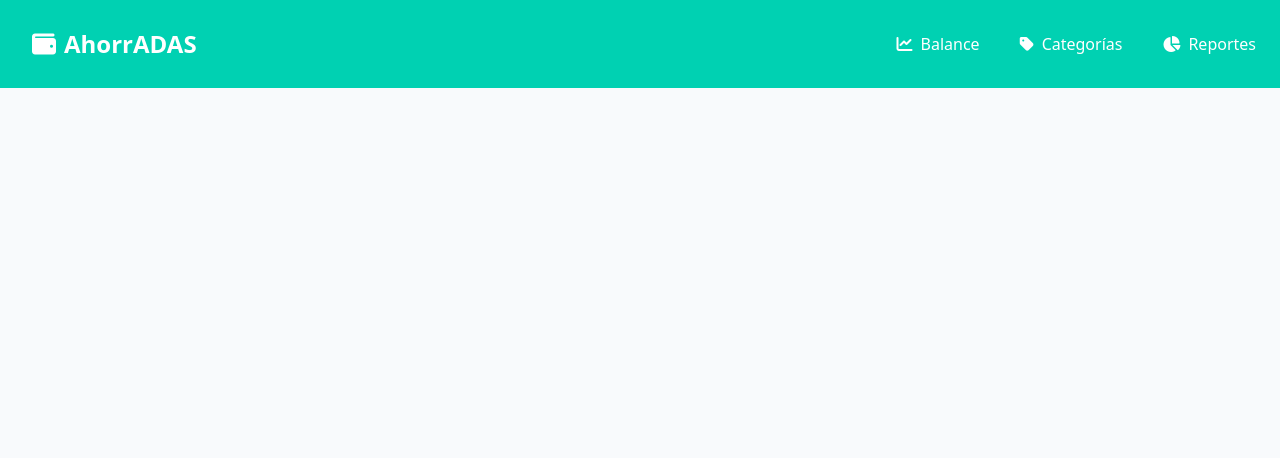
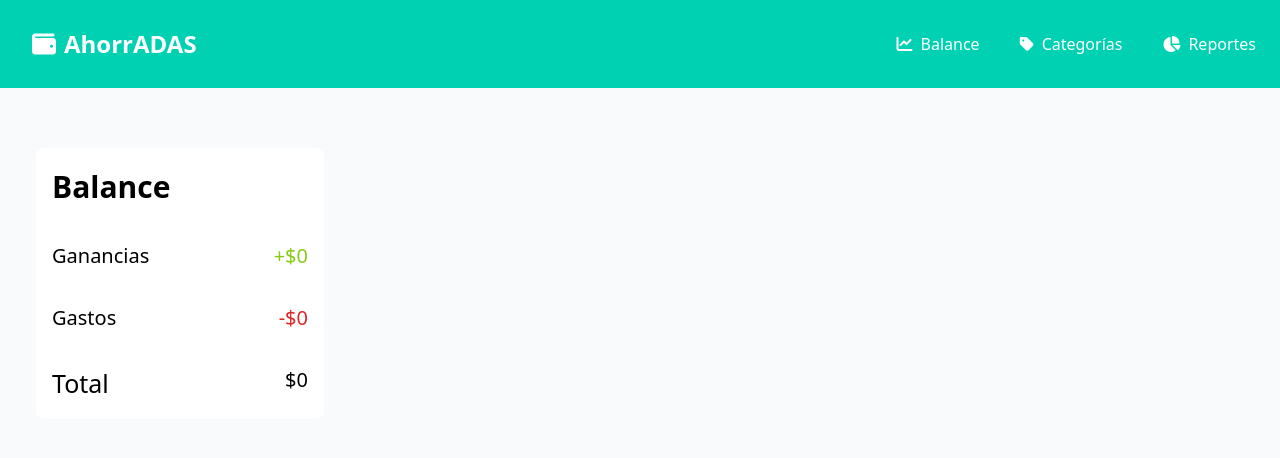
Before and after one commit to ProyectAda/ahorradas, a plain HTML site: page index.html in a window 1280 px wide. Drawn offline with nearby package versions, Linux system fonts and the light colour scheme.

Commit message:
add section balance

```diff
--- a/index.html
+++ b/index.html
@@ -7,8 +7,7 @@
     <script src="https://kit.fontawesome.com/641b5da981.js" crossorigin="anonymous"></script>
     <title>AhorrADAS</title>
 </head>
-
-    <body class="bg-slate-50">
+<body class="bg-slate-50">
     <header>
         <!-- Barra de navegación -->
         <nav class="bg-[#00d1b2] p-4">
@@ -39,6 +38,48 @@
           <a href="#" class="block text-slate-700 p-2 hover:bg-slate-100 hover:text-[#3273dc]"><i class="fas fa-chart-pie p-2"></i>Reportes</a>
         </div>
     </header>
+    <!-- -----------------------BALANCE--------------- -->
+    <section>
+            <div class="lg:grid grid-cols-3 gap-3">
+                <div class="pt-12 lg:p-4 lg:pt-10 ">
+                    <div class="m-5 w-70 h-30 rounded-lg bg-white lg:w-72">
+                        <h3 class=" p-4 text-[30px] font-sans font-bold">Balance</h3>
+                        <div class=" p-4 text-[20px] font-sans grid grid-cols-2 gap-2">
+                            <div>
+                                <p>Ganancias</p>
+                            </div>
+                            <div class="pl-20 text-lime-500 md:text-end">
+                                <p>+$0</p>
+                            </div>
+                        </div>
+                        <div class=" p-4 text-[20px] font-sans grid grid-cols-2 gap-2">
+                            <div>
+                                <p>Gastos</p>
+                            </div>
+                            <div class="pl-20 text-red-600 md:text-end">
+                                <p>-$0</p>
+                            </div>
+                        </div>
+                        <div class=" p-4 text-[20px] font-sans grid grid-cols-2 gap-2">
+                            <div class="text-[25px]">
+                                <p>Total</p>
+                            </div>
+                            <div class="pl-[85px] md:text-end">
+                                <p>$0</p>
+                            </div>
+                        </div>
+                    </div>
+
+
+
+
+
+
+
+
+
+
+
 
 
 <script src="./index.js"></script>
--- a/index.js
+++ b/index.js
@@ -1,3 +1,4 @@
+// navbar
 const toggleBtn = document.getElementById('toggleBtn');
     const mobileMenu = document.getElementById('mobileMenu');
     const hamburgerIcon = document.getElementById('hamburgerIcon');
```
